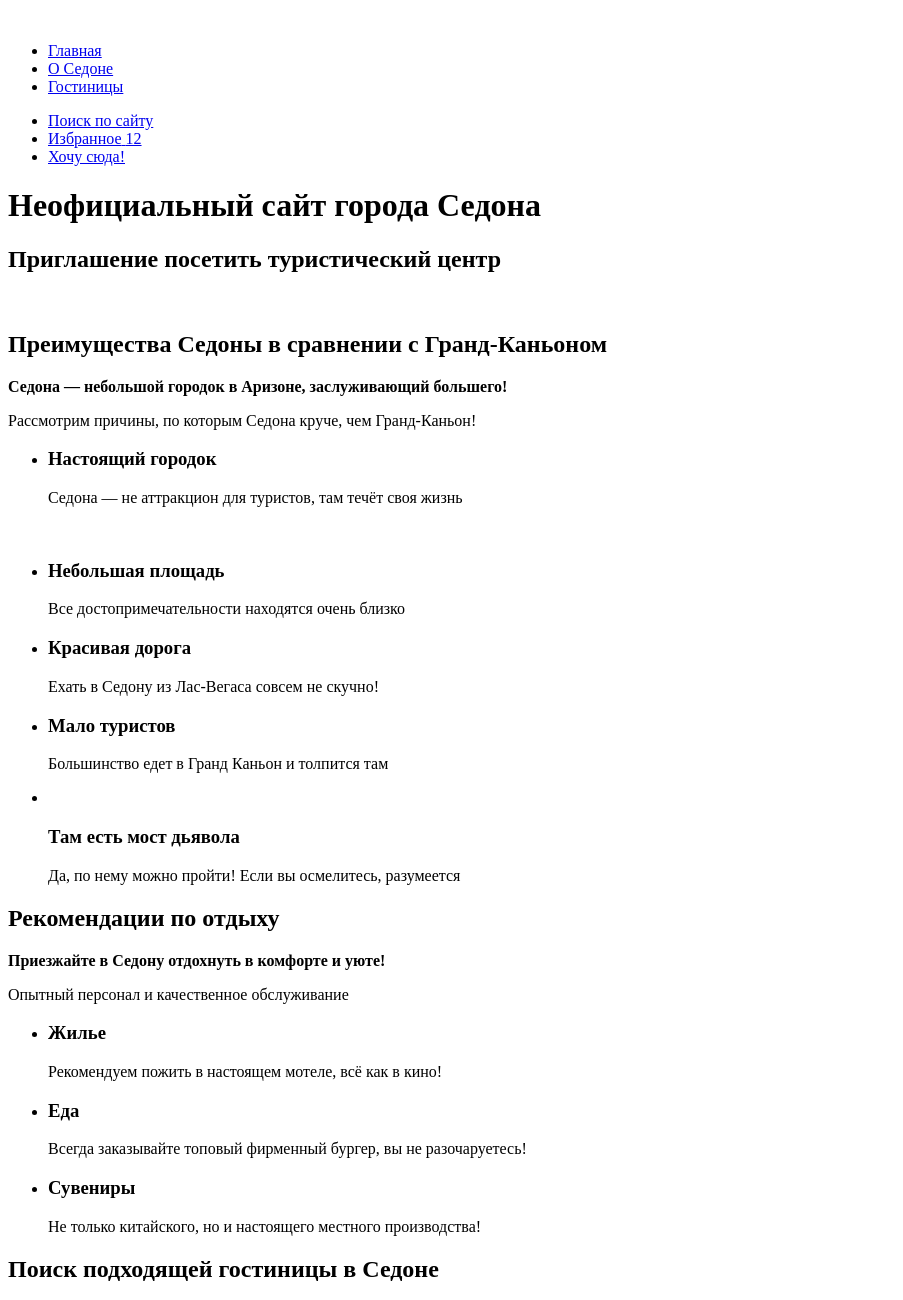
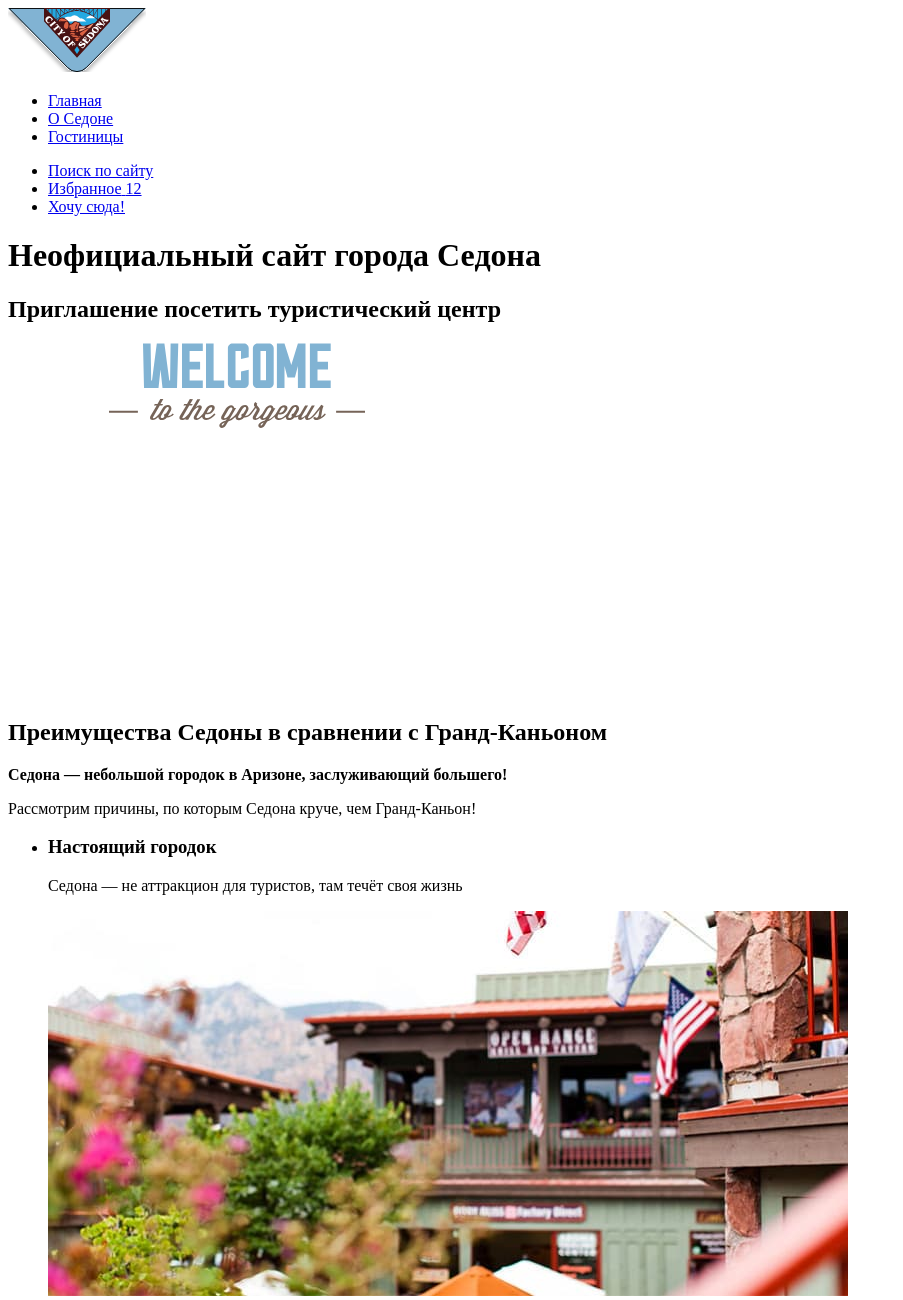
Before and after one commit to htmlacademy-htmlcss/2203063-sedona-1, a plain HTML site: page index.html in a window 1280 px wide. Shown: the top 1300 px of the page, without its empty margins (0-903 px from the left). Drawn offline with Linux system fonts and the light colour scheme.

Commit message:
Включает контентные изображения в разметку

```diff
--- a/index.html
+++ b/index.html
@@ -9,7 +9,7 @@
   <body>
     <header class="page-header">
       <a href="#" class="logo-link">
-        <img src="#" alt="" class="logo-image">
+        <img src="./images/logo.svg" width="138" height="64" alt="Логотип фирмы Сity of Sedona" class="logo-image">
       </a>
       <nav class="navigation">
         <ul class="main-menu">
@@ -45,7 +45,7 @@
       <h1 class="visually-hidden">Неофициальный сайт города Седона</h1>
       <section class="welcome">
         <h2 class="visually-hidden">Приглашение посетить туристический центр</h2>
-        <img src="#" alt="" class="welcome-image">
+        <img src="./images/welcome.svg" width="458" height="352" alt="Добро пожаловать в великолепную Седону!" class="welcome-image">
       </section>
       <section class="advantages">
         <h2 class="visually-hidden">Преимущества Седоны в сравнении с Гранд-Каньоном</h2>
@@ -55,7 +55,7 @@
           <li class="advantages-item">
             <h3 class="advantages-title">Настоящий городок</h3>
             <p class="advantages-description">Седона — не аттракцион для туристов, там течёт своя жизнь</p>
-            <img src="#" alt="" class="advantages-image">
+            <img src="./images/gallery-1.jpg" width="800" height="385" alt="Городская инфраструктура" class="advantages-image">
           </li>
           <li class="advantages-item">
             <h3 class="advantages-title">Небольшая площадь</h3>
@@ -70,7 +70,7 @@
             <p class="advantages-description">Большинство едет в Гранд Каньон и толпится там</p>
           </li>
           <li class="advantages-item">
-            <img src="#" alt="" class="advantages-image">
+            <img src="./images/gallery-2.jpg" width="800" height="385" alt="Мост Дьявола во всем великолепии" class="advantages-image">
             <h3 class="advantages-title">Там есть мост дьявола</h3>
             <p class="advantages-description">Да, по нему можно пройти! Если вы осмелитесь, разумеется</p>
           </li>
@@ -138,7 +138,7 @@
       <section class="footer-logo">
         <h2 class="visually-hidden">Лого .html academy</h2>
         <a href="#" class="html-link">
-          <img src="#" alt="" class="logo">
+          <img src="./images/html-academy.svg" width="115" height="33" alt="Логотип html-academy" class="logo">
         </a>
       </section>
     </footer>
```
Also changed, not shown: images/box.svg (added), images/favorites.svg (added), images/food.svg (added), images/gallery-1.jpg (added), images/gallery-2.jpg (added), images/hotel-1.jpg (added), images/hotel-2.jpg (added), images/hotel-3.jpg (added), images/hotel-4.jpg (added), images/house.svg (added), images/html-academy.svg (added), images/index-background.jpg (added), images/logo.svg (added), images/search.svg (added), 4 more files.
